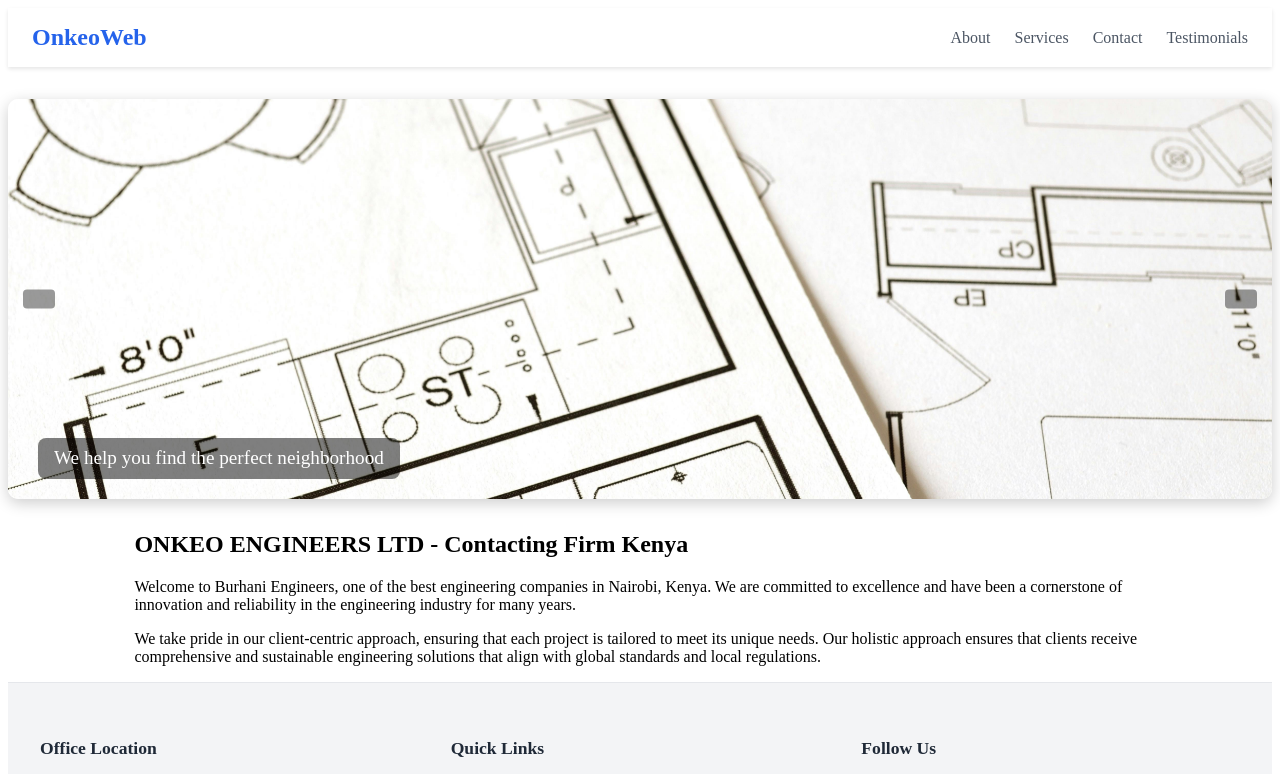
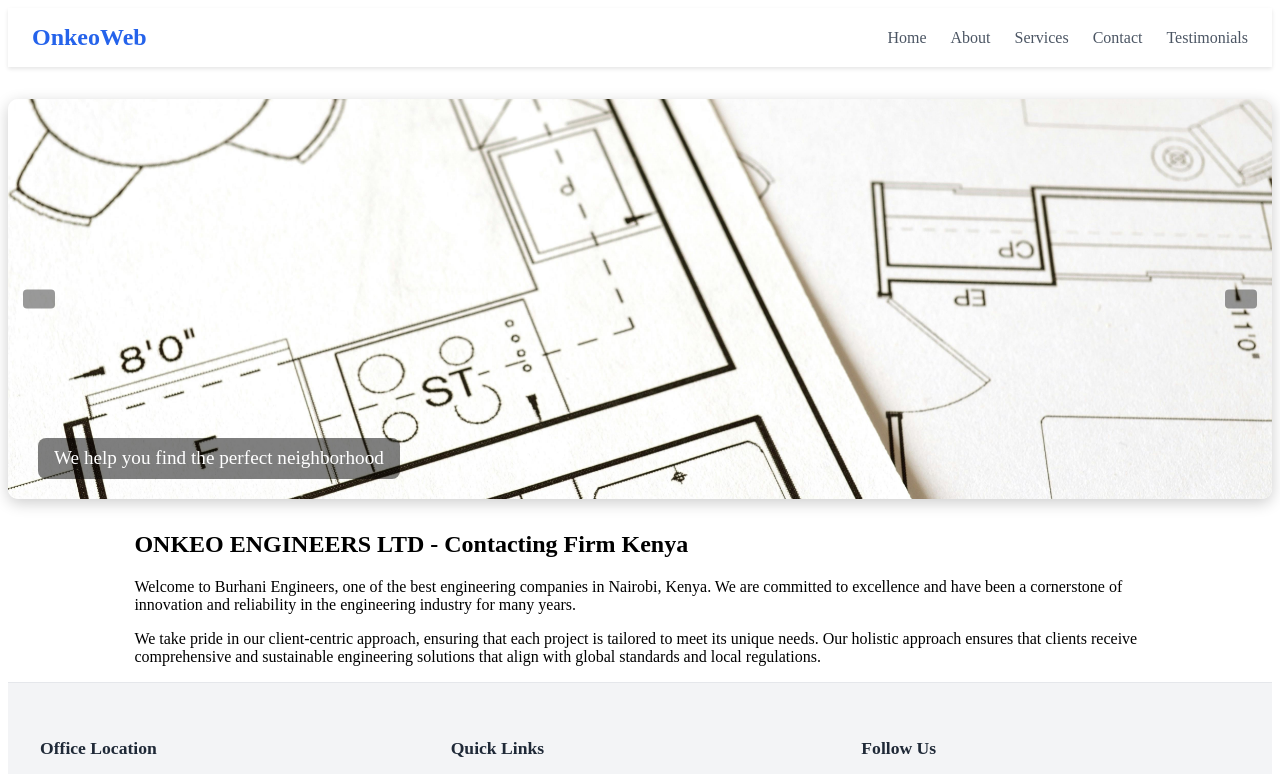
Before and after one commit to membae/onkeoWeb, a React (Vite) app in the folder onkeoWeb/: page / in a window 1280 px wide. Shown: the top 774 px of the page. Built offline with nearby package versions, Linux system fonts and the light colour scheme.

Commit message:
navbar home link

```diff
--- a/onkeoWeb/src/components/Navbar.jsx
+++ b/onkeoWeb/src/components/Navbar.jsx
@@ -11,6 +11,9 @@
 
       {/* Navigation Links */}
       <div className="navbar-links">
+        <Link to="/" className="navbar-link">
+          Home
+        </Link>
         <Link to="/about" className="navbar-link">
           About
         </Link>
```
